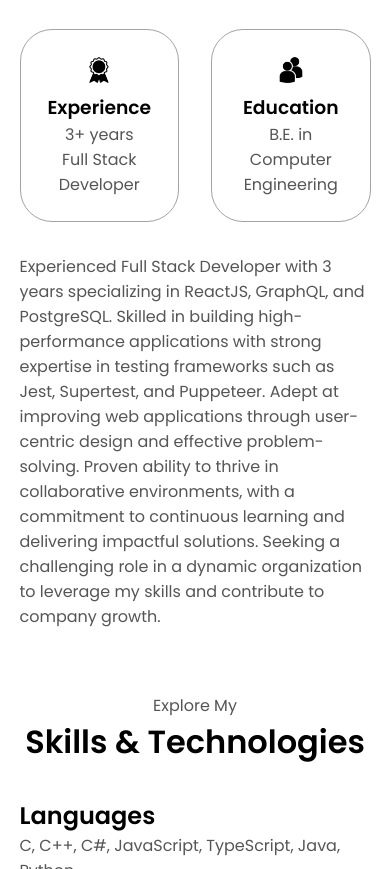
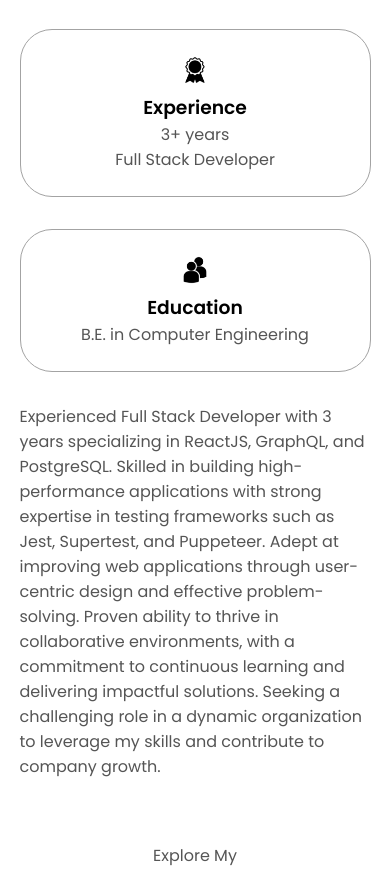
Before and after one commit to i-am-mk/html-css-js-portfolio, a plain HTML site: page index.html in a window 390 px wide. Shown: the part 1131-2000 px from the top of the page. Drawn offline with Linux system fonts and the light colour scheme.

Commit message:
fixed mobile UI

```diff
--- a/mediaqueries.css
+++ b/mediaqueries.css
@@ -19,10 +19,14 @@
   }
   #hamburger-nav {
     display: flex;
+    justify-content: center;
   }
   #experience,
   .experience-details-container {
     margin-top: 2rem;
+  }
+  .details-container {
+    min-width: 128px;
   }
   #profile,
   .section-container {
```
